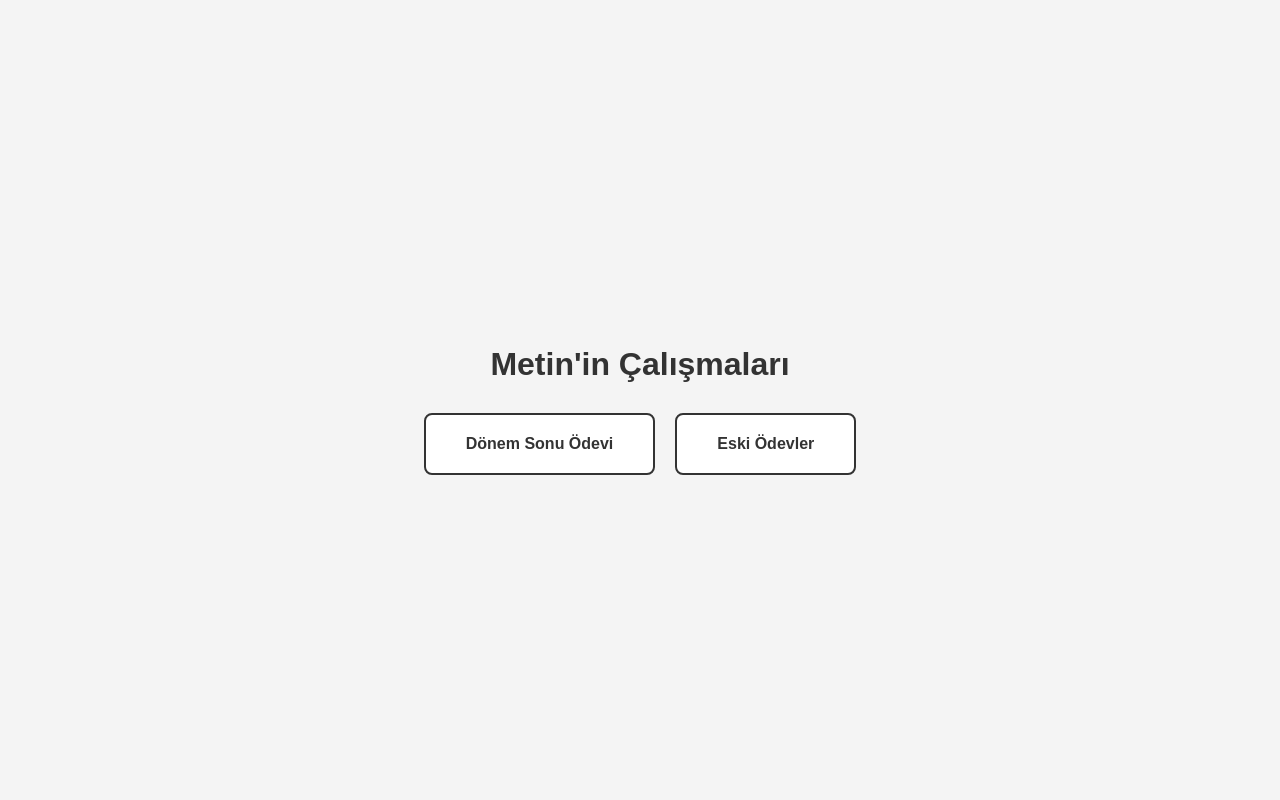
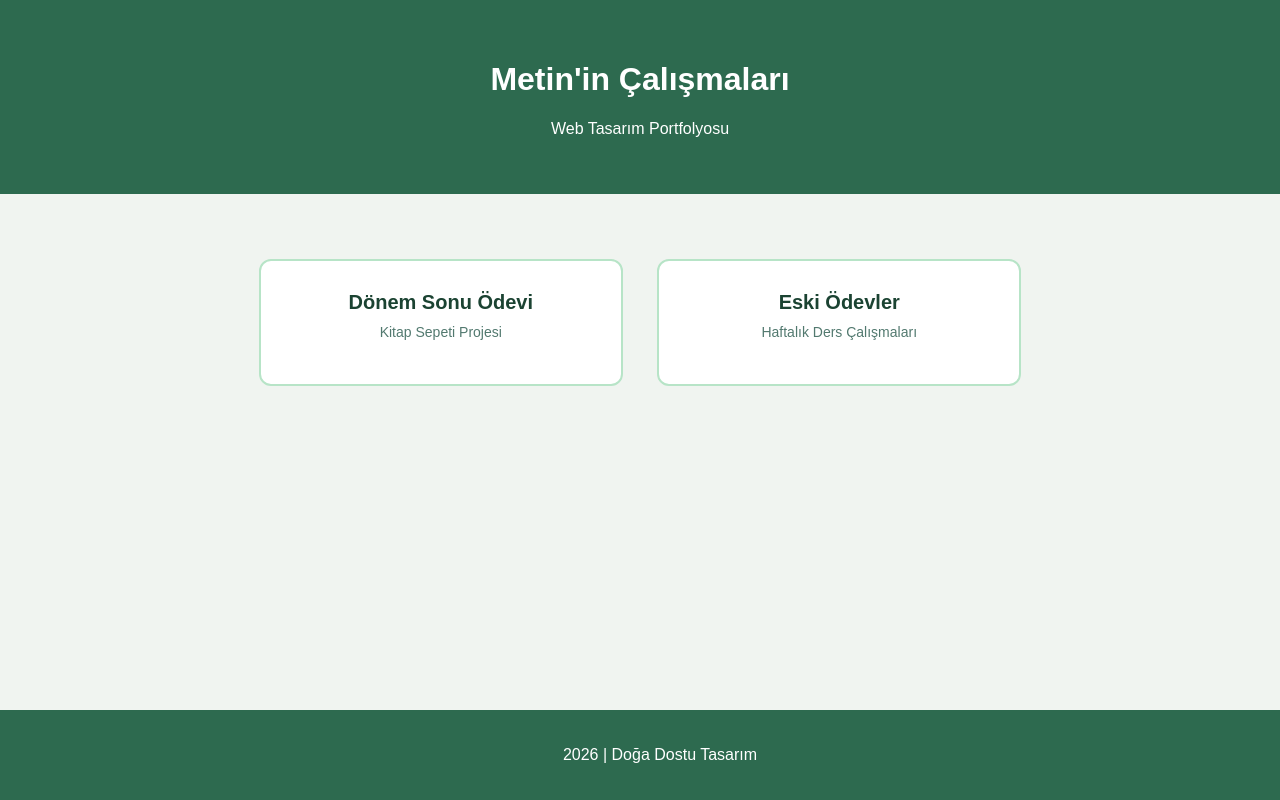
Before and after one commit to meto-data/metinselayet, a plain HTML site: page index.html in a window 1280 px wide. Drawn offline with Linux system fonts and the light colour scheme.

Commit message:
son guncelleme insallah

```diff
--- a/index.html
+++ b/index.html
@@ -6,47 +6,94 @@
     <title>Metin'in Çalışmaları</title>
     <style>
         body {
+            background-color: #f0f4f0; /* Çok açık gri-yeşil bir arka plan */
+            color: #2d3436;
+            margin: 0;
+            padding: 0;
             font-family: sans-serif;
-            display: flex;
-            flex-direction: column;
-            align-items: center;
-            justify-content: center;
-            height: 100vh;
-            margin: 0;
-            background-color: #f4f4f4;
+            text-align: center;
         }
-        h1 {
-            color: #333;
+
+        header {
+            background-color: #2d6a4f; /* Koyu, huzurlu bir orman yeşili */
+            color: white;
+            padding: 40px 10px;
             margin-bottom: 30px;
         }
-        .container {
-            display: flex;
-            gap: 20px;
+
+        .kapsayici {
+            width: 80%;
+            margin: auto;
         }
+
+        .secenekler {
+            margin-top: 50px;
+        }
+
         .box {
-            padding: 20px 40px;
-            background-color: #fff;
-            border: 2px solid #333;
+            display: inline-block;
+            width: 300px;
+            background-color: white;
+            border: 2px solid #b7e4c7; /* Yumuşak bir yeşil çerçeve */
+            padding: 30px;
+            margin: 15px;
             text-decoration: none;
-            color: #333;
+            color: #1b4332; /* Koyu yeşil metin */
             font-weight: bold;
-            border-radius: 8px;
-            transition: all 0.3s ease;
+            font-size: 20px;
+            border-radius: 12px;
         }
+
         .box:hover {
-            background-color: #333;
-            color: #fff;
+            background-color: #95d5b2; /* Hover durumunda biraz daha belirgin yeşil */
+            border-color: #74c69d;
+        }
+
+        .box p {
+            font-size: 14px;
+            font-weight: normal;
+            margin-top: 10px;
+            color: #52796f;
+        }
+
+        footer {
+            background-color: #2d6a4f;
+            color: white;
+            padding: 20px;
+            position: fixed;
+            bottom: 0;
+            width: 100%;
         }
     </style>
 </head>
 <body>
 
-    <h1>Metin'in Çalışmaları</h1>
+    <header>
+        <div class="kapsayici">
+            <h1>Metin'in Çalışmaları</h1>
+            <p>Web Tasarım Portfolyosu</p>
+        </div>
+    </header>
 
-    <div class="container">
-        <a href="yeni-odev/index.html" class="box">Dönem Sonu Ödevi</a>
-        <a href="eski-odevler/index.html" class="box">Eski Ödevler</a>
+    <div class="kapsayici">
+        <div class="secenekler">
+            <a href="yeni-odev/index.html" class="box">
+                Dönem Sonu Ödevi
+                <p>Kitap Sepeti Projesi</p>
+            </a>
+
+            <a href="eski-odevler/index.html" class="box">
+                Eski Ödevler
+                <p>Haftalık Ders Çalışmaları</p>
+            </a>
+        </div>
     </div>
+
+    <footer>
+        <div class="kapsayici">
+            <p>2026 | Doğa Dostu Tasarım</p>
+        </div>
+    </footer>
 
 </body>
 </html>
```
